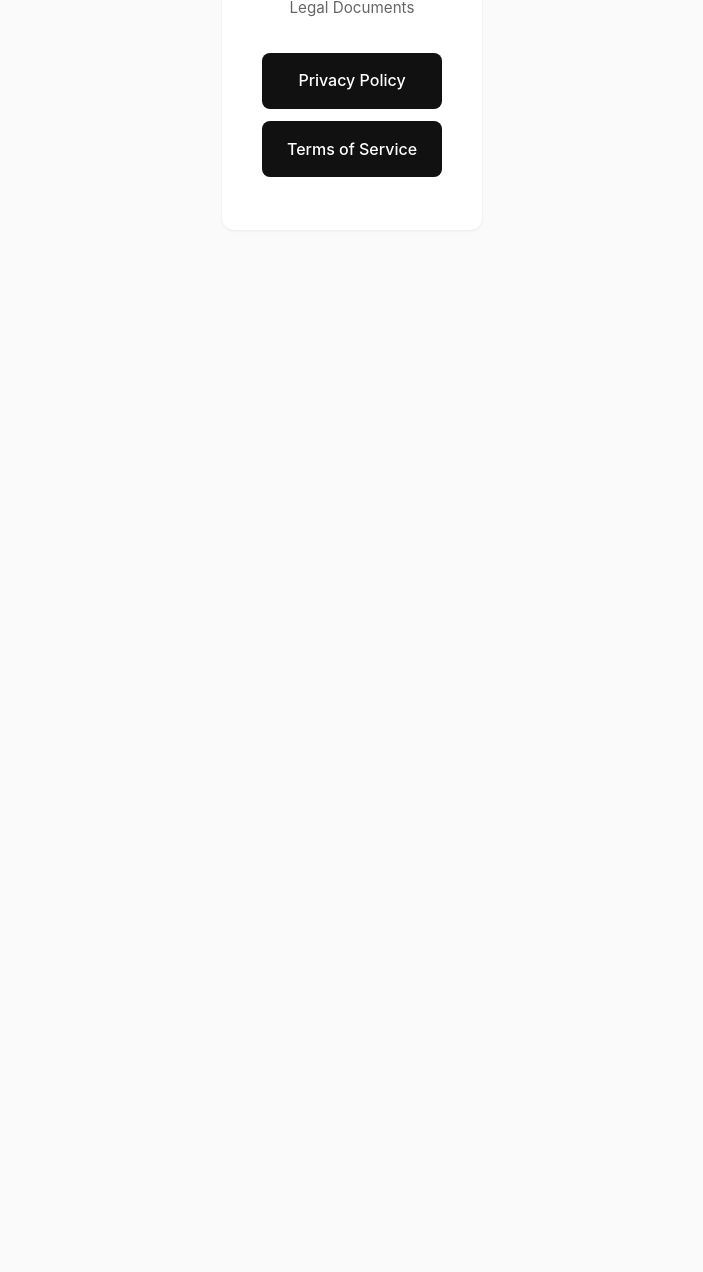
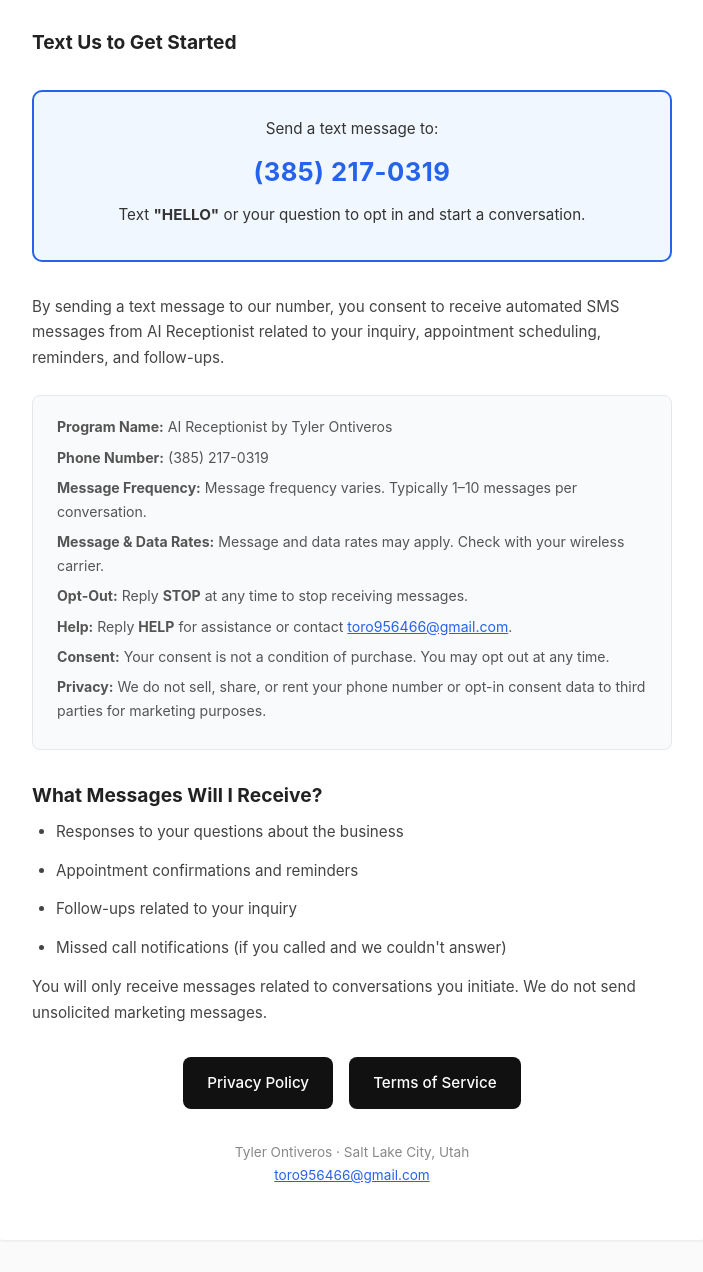
Before and after one commit to toro956466-prog/legal, a plain HTML site: page index.html in a window 1280 px wide. Shown: the part 332-1604 px from the top of the page, without its empty margins (288-991 px from the left). Before the commit the page ends 800 px from the top, so only its background shows below. Drawn offline with Linux system fonts and the light colour scheme.

Commit message:
Add opt-in CTA landing page, program name + number to all pages

```diff
--- a/index.html
+++ b/index.html
@@ -3,23 +3,75 @@
 <head>
     <meta charset="UTF-8">
     <meta name="viewport" content="width=device-width, initial-scale=1.0">
-    <title>Legal — Tyler Ontiveros</title>
+    <title>AI Receptionist SMS Program — Tyler Ontiveros</title>
     <style>
         * { margin: 0; padding: 0; box-sizing: border-box; }
-        body { font-family: -apple-system, BlinkMacSystemFont, 'Segoe UI', Roboto, sans-serif; line-height: 1.7; color: #1a1a2e; background: #fafafa; display: flex; align-items: center; justify-content: center; min-height: 100vh; padding: 2rem; }
-        .container { max-width: 480px; background: #fff; padding: 2.5rem; border-radius: 12px; box-shadow: 0 1px 3px rgba(0,0,0,0.08); text-align: center; }
-        h1 { font-size: 1.5rem; margin-bottom: 0.5rem; }
-        p { color: #666; margin-bottom: 2rem; font-size: 0.95rem; }
-        a { display: block; padding: 0.9rem 1.5rem; margin: 0.8rem 0; background: #111; color: #fff; text-decoration: none; border-radius: 8px; font-weight: 500; transition: background 0.2s; }
-        a:hover { background: #333; }
+        body { font-family: -apple-system, BlinkMacSystemFont, 'Segoe UI', Roboto, sans-serif; line-height: 1.7; color: #1a1a2e; background: #fafafa; padding: 2rem 1rem; }
+        .container { max-width: 720px; margin: 0 auto; background: #fff; padding: 2.5rem; border-radius: 12px; box-shadow: 0 1px 3px rgba(0,0,0,0.08); }
+        h1 { font-size: 1.8rem; margin-bottom: 0.3rem; color: #111; text-align: center; }
+        .subtitle { text-align: center; color: #666; margin-bottom: 2rem; font-size: 1rem; }
+        h2 { font-size: 1.2rem; margin-top: 1.8rem; margin-bottom: 0.5rem; color: #222; }
+        p, li { font-size: 0.95rem; color: #444; margin-bottom: 0.8rem; }
+        ul { padding-left: 1.5rem; }
+        .cta-box { background: #f0f7ff; border: 2px solid #2563eb; border-radius: 10px; padding: 1.5rem; text-align: center; margin: 2rem 0; }
+        .cta-box .phone { font-size: 1.6rem; font-weight: 700; color: #2563eb; letter-spacing: 0.5px; }
+        .cta-box p { color: #333; margin-bottom: 0.5rem; }
+        .disclosures { background: #f9fafb; border: 1px solid #e5e7eb; border-radius: 8px; padding: 1.2rem 1.5rem; margin: 1.5rem 0; }
+        .disclosures p { font-size: 0.88rem; color: #555; margin-bottom: 0.4rem; }
+        .legal-links { display: flex; gap: 1rem; justify-content: center; margin-top: 2rem; }
+        .legal-links a { display: inline-block; padding: 0.8rem 1.5rem; background: #111; color: #fff; text-decoration: none; border-radius: 8px; font-weight: 500; transition: background 0.2s; font-size: 0.95rem; }
+        .legal-links a:hover { background: #333; }
+        a { color: #2563eb; }
+        .footer { text-align: center; margin-top: 2rem; font-size: 0.85rem; color: #888; }
     </style>
 </head>
 <body>
     <div class="container">
-        <h1>Tyler Ontiveros</h1>
-        <p>Legal Documents</p>
-        <a href="./privacy-policy.html">Privacy Policy</a>
-        <a href="./terms.html">Terms of Service</a>
+        <h1>AI Receptionist</h1>
+        <p class="subtitle">Smart SMS assistant for small businesses — by Tyler Ontiveros</p>
+
+        <h2>How It Works</h2>
+        <p>AI Receptionist is an SMS-based assistant that helps small businesses respond to customers instantly. When you text a business powered by AI Receptionist, our system helps answer your questions, schedule appointments, and follow up — so you never have to wait.</p>
+
+        <h2>Text Us to Get Started</h2>
+        <div class="cta-box">
+            <p>Send a text message to:</p>
+            <p class="phone">(385) 217-0319</p>
+            <p>Text <strong>"HELLO"</strong> or your question to opt in and start a conversation.</p>
+        </div>
+
+        <p>By sending a text message to our number, you consent to receive automated SMS messages from AI Receptionist related to your inquiry, appointment scheduling, reminders, and follow-ups.</p>
+
+        <div class="disclosures">
+            <p><strong>Program Name:</strong> AI Receptionist by Tyler Ontiveros</p>
+            <p><strong>Phone Number:</strong> (385) 217-0319</p>
+            <p><strong>Message Frequency:</strong> Message frequency varies. Typically 1–10 messages per conversation.</p>
+            <p><strong>Message & Data Rates:</strong> Message and data rates may apply. Check with your wireless carrier.</p>
+            <p><strong>Opt-Out:</strong> Reply <strong>STOP</strong> at any time to stop receiving messages.</p>
+            <p><strong>Help:</strong> Reply <strong>HELP</strong> for assistance or contact <a href="mailto:toro956466@gmail.com">toro956466@gmail.com</a>.</p>
+            <p><strong>Consent:</strong> Your consent is not a condition of purchase. You may opt out at any time.</p>
+            <p><strong>Privacy:</strong> We do not sell, share, or rent your phone number or opt-in consent data to third parties for marketing purposes.</p>
+        </div>
+
+        <h2>What Messages Will I Receive?</h2>
+        <ul>
+            <li>Responses to your questions about the business</li>
+            <li>Appointment confirmations and reminders</li>
+            <li>Follow-ups related to your inquiry</li>
+            <li>Missed call notifications (if you called and we couldn't answer)</li>
+        </ul>
+
+        <p>You will only receive messages related to conversations you initiate. We do not send unsolicited marketing messages.</p>
+
+        <div class="legal-links">
+            <a href="./privacy-policy.html">Privacy Policy</a>
+            <a href="./terms.html">Terms of Service</a>
+        </div>
+
+        <p class="footer">
+            Tyler Ontiveros · Salt Lake City, Utah<br>
+            <a href="mailto:toro956466@gmail.com">toro956466@gmail.com</a>
+        </p>
     </div>
 </body>
 </html>
```
Also changed, not shown: privacy-policy.html (+1 -1 lines), terms.html (+4 -1 lines).
